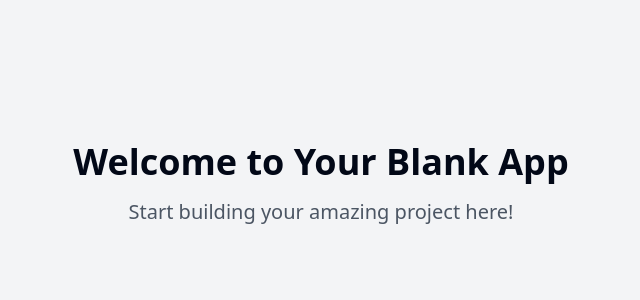
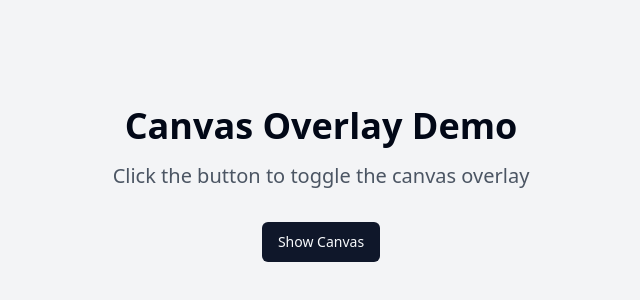
Before and after one commit to GPT-Engineer-App/clicky-canvas-capture, a React (Vite) app: page / in a window 1280 px wide. Shown: the part 216-516 px from the top of the page, without its empty margins (319-959 px from the left). Built offline with nearby package versions, Linux system fonts and the light colour scheme.

Commit message:
Add button for canvas overlay
Implement a button that overlays a transparent canvas on the website when clicked. On a second click, the canvas content is converted to a PNG file format, logged to the console, and saved as if it originated from the clipboard.
[skip gpt_engineer]

```diff
--- a/src/pages/Index.jsx
+++ b/src/pages/Index.jsx
@@ -1,12 +1,37 @@
-// Update this page (the content is just a fallback if you fail to update the page)
+import { useState } from 'react';
+import { Button } from '@/components/ui/button';
+import * as htmlToImage from 'html-to-image';
 
 const Index = () => {
+  const [showCanvas, setShowCanvas] = useState(false);
+
+  const handleButtonClick = () => {
+    if (showCanvas) {
+      const element = document.getElementById('capture-area');
+      htmlToImage.toPng(element)
+        .then((dataUrl) => {
+          console.log('PNG data URL:', dataUrl);
+          // You can also download the image or send it to a server here
+        })
+        .catch((error) => {
+          console.error('Error generating PNG:', error);
+        });
+    }
+    setShowCanvas(!showCanvas);
+  };
+
   return (
-    <div className="min-h-screen flex items-center justify-center bg-gray-100">
-      <div className="text-center">
-        <h1 className="text-4xl font-bold mb-4">Welcome to Your Blank App</h1>
-        <p className="text-xl text-gray-600">Start building your amazing project here!</p>
+    <div className="min-h-screen flex flex-col items-center justify-center bg-gray-100" id="capture-area">
+      <div className="text-center mb-8">
+        <h1 className="text-4xl font-bold mb-4">Canvas Overlay Demo</h1>
+        <p className="text-xl text-gray-600">Click the button to toggle the canvas overlay</p>
       </div>
+      <Button onClick={handleButtonClick}>
+        {showCanvas ? 'Capture and Hide Canvas' : 'Show Canvas'}
+      </Button>
+      {showCanvas && (
+        <div className="fixed inset-0 bg-black bg-opacity-30 pointer-events-none" />
+      )}
     </div>
   );
 };
```
Also changed, not shown: 1 other file (tests, documents, lock files or other folders).
